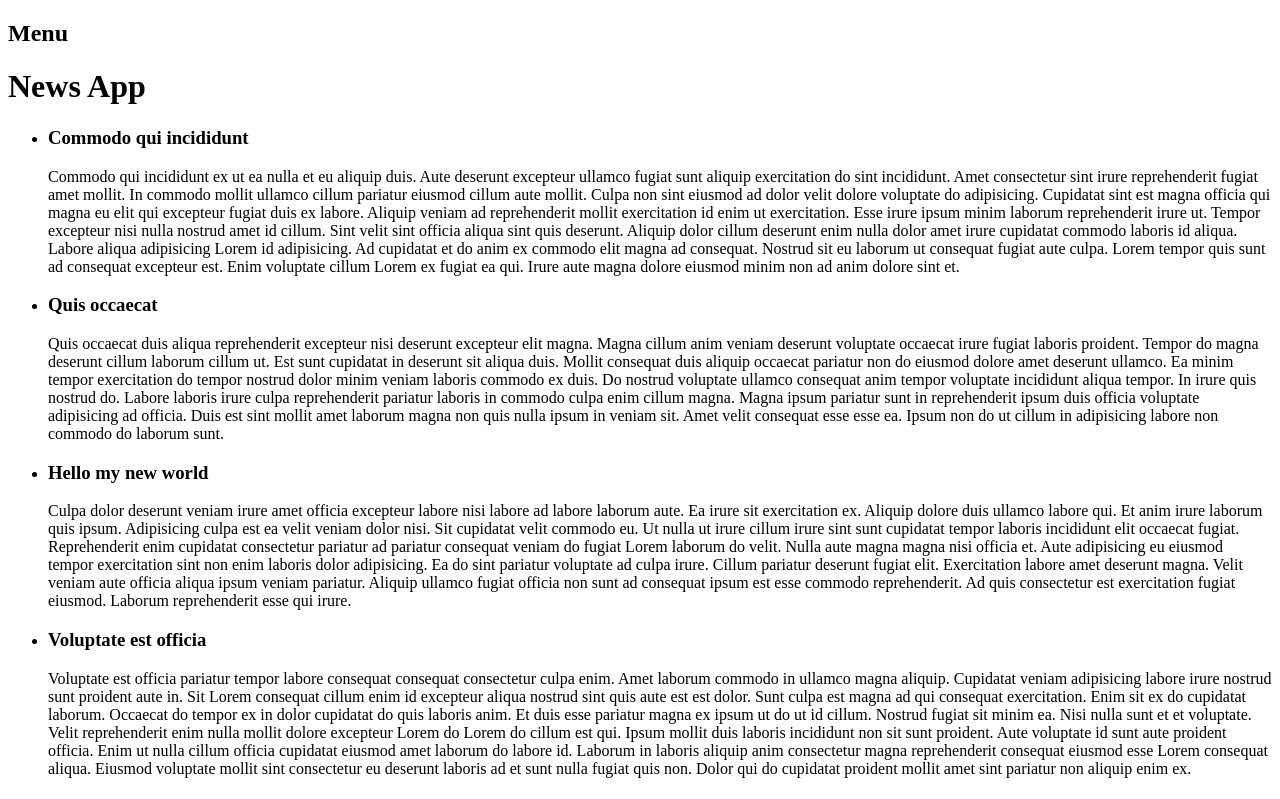
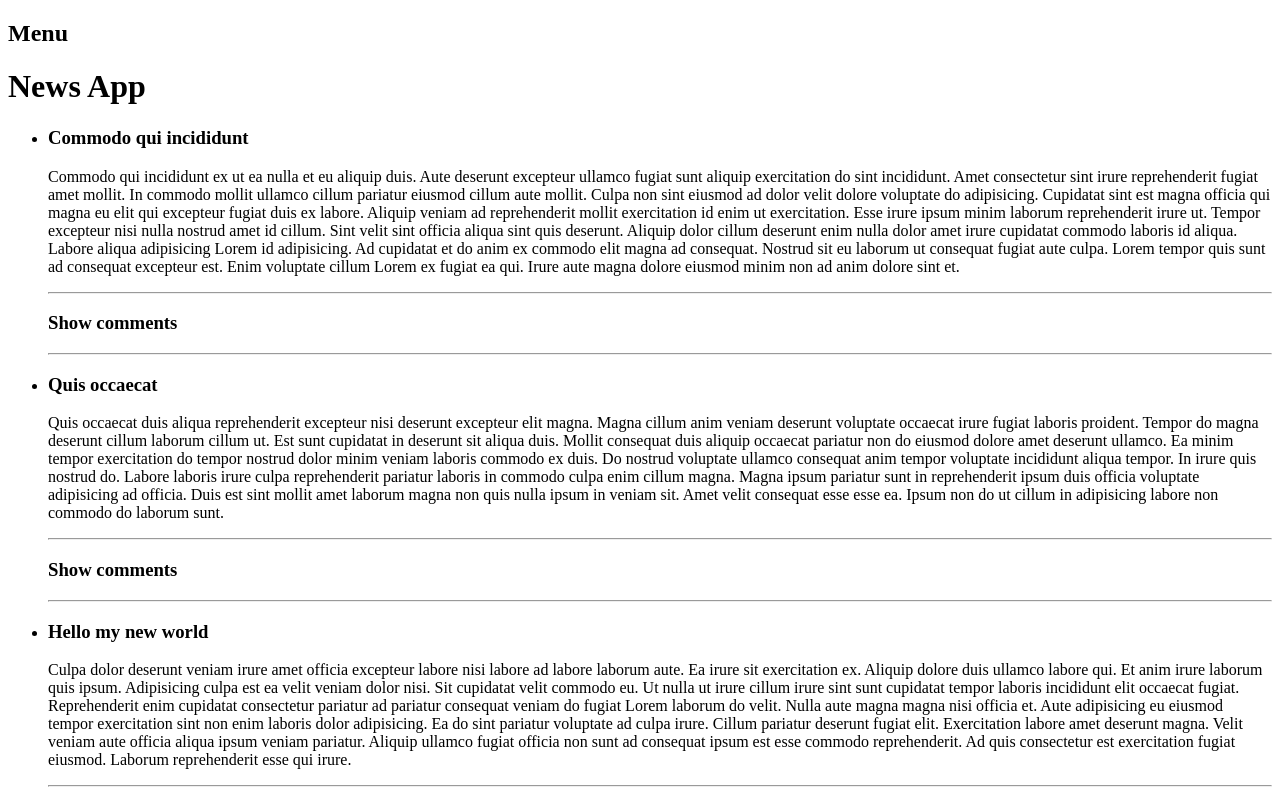
Before and after one commit to romabelka/js_ru_14_08, a React app: page / in a window 1280 px wide. Shown: the top 799 px of the page. Built offline with nearby package versions, Linux system fonts and the light colour scheme.

Commit message:
HT1 - poltoruhin

```diff
--- a/src/Article.js
+++ b/src/Article.js
@@ -1,4 +1,5 @@
 import React, {Component} from 'react'
+import CommentList from './CommentList'
 
 class Article extends Component {
     constructor(props) {
@@ -16,6 +17,7 @@ class Article extends Component {
             <div>
                 <h3 onClick = {this.handleClick}>{article.title}</h3>
                 {this.getBody()}
+                {this.getCommentList()}
             </div>
         )
     }
@@ -28,6 +30,10 @@ class Article extends Component {
 
     getBody() {
         return this.state.isOpen && <p>{this.props.article.text}</p>
+    }
+
+    getCommentList() {
+        return this.props.article.comments && this.state.isOpen && <CommentList comments={this.props.article.comments}/>
     }
 }
 
--- /dev/null
+++ b/src/Comment.js
@@ -0,0 +1,13 @@
+import React from 'react'
+
+function Comment (props) {
+	const {comment} = props
+	return (
+		<blockquote>
+			<p>"{comment.text}"</p>
+			<cite>{comment.user}</cite>
+		</blockquote>
+	)
+}
+
+export default Comment
--- /dev/null
+++ b/src/CommentList.js
@@ -0,0 +1,42 @@
+import React, {Component} from 'react'
+import Comment from './Comment'
+
+class CommentList extends Component {
+	constructor(props) {
+        super(props)
+
+        this.state = {
+            isOpen: false
+        }
+    }
+
+    render() {
+		return (
+			<div>
+				<hr/>
+				<h3 onClick = {this.handleClick}>{this.getHeaderText()}</h3>
+				<ul>
+					{this.getComments()}
+				</ul>
+				<hr/>
+			</div>
+		)
+	}
+
+	handleClick = () => {
+        this.setState({
+            isOpen: !this.state.isOpen
+        })
+    }
+
+    getHeaderText() {
+    	return this.state.isOpen ? 'Hide comments' : 'Show comments'
+    }
+
+	getComments() {
+		return this.state.isOpen && this.props.comments.map(comment => <li key={comment.id}><Comment comment={comment}/></li>)
+	}
+
+}
+
+export default CommentList
```
